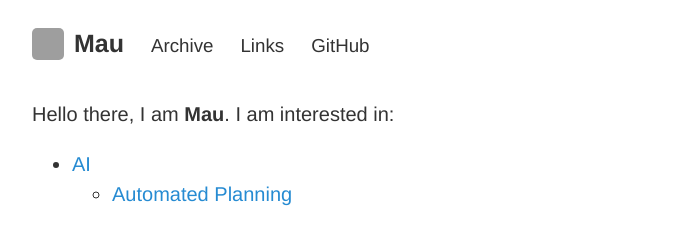
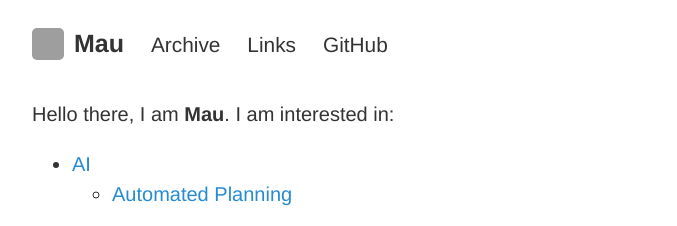
Before and after one commit to Maumagnaguagno/maumagnaguagno.github.io, a Jekyll site: the page built from index.md, in a window 1280 px wide. Shown: the top 226 px of the page, without its empty margins (228-905 px from the left). Built offline with Jekyll 4.4.1, drawn with Linux system fonts in a browser that asks for light colours; our own code applies the rules of GitHub Pages for plain Markdown files; grey boxes are pictures that could not be loaded.

Commit message:
Refactor nav HTML and CSS

```diff
--- a/_layouts/default.html
+++ b/_layouts/default.html
@@ -18,12 +18,10 @@ layout: compress
 <body>
 
 <header class="nav">
-   <h3 class="nav-title">
-     <a href="/"><img alt="Maumagnaguagno logo" src="https://avatars2.githubusercontent.com/u/11094484" style="float:left;margin-right:10px" height="32" width="32">{{ site.title }}</a>
-     <a href="archive"><small>Archive</small></a>
-     <a href="links"><small>Links</small></a>
-     <a href="https://github.com/Maumagnaguagno"><small>GitHub</small></a>
-   </h3>
+  <a href="/"><img alt="Maumagnaguagno logo" src="https://avatars2.githubusercontent.com/u/11094484" style="float:left;margin-right:10px" height="32" width="32"><b>{{ site.title }}</b></a>
+  <a href="archive"><small>Archive</small></a>
+  <a href="links"><small>Links</small></a>
+  <a href="https://github.com/Maumagnaguagno"><small>GitHub</small></a>
 </header>
 
 <div id="content">
--- a/css/style.scss
+++ b/css/style.scss
@@ -152,21 +152,12 @@ table {
   padding-top:    1rem;
   padding-bottom: 1rem;
   margin-bottom:  1rem;
-
-  .nav-title {
-    margin-top: 0;
-    margin-bottom: 0;
-  }
+  font-size: 1.25rem;
+  line-height: 1.25;
 
   a {
     margin-right: 20px;
     color: inherit;
-  }
-
-  small {
-    font-size: 75%;
-    font-weight: 400;
-    letter-spacing: 0;
   }
 }
 
```
